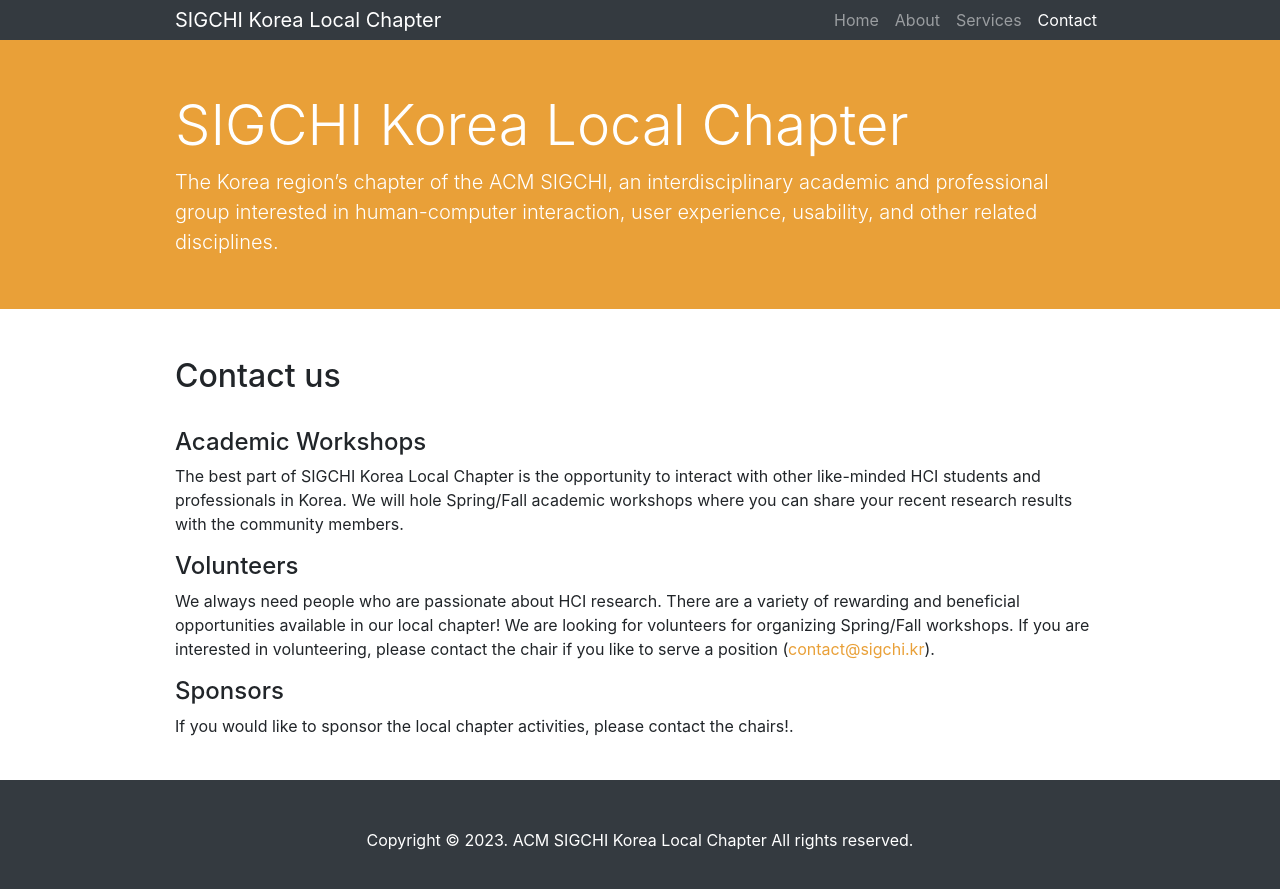
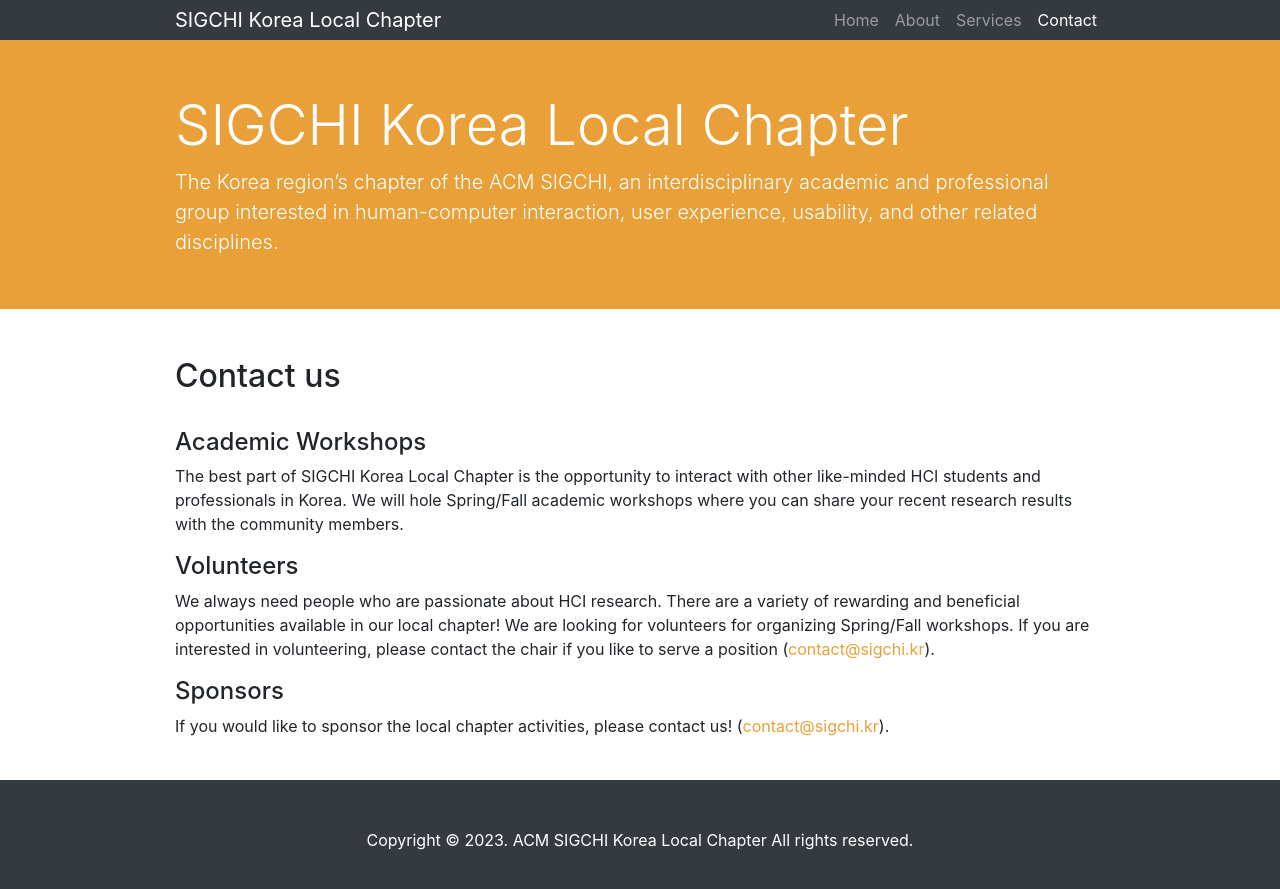
Before and after one commit to sigchikr/sigchikr.github.io, a Jekyll site: the page built from _pages/contact.md, in a window 1280 px wide. Shown: the top 889 px of the page. Built offline with Jekyll 4.4.1, drawn with Linux system fonts in a browser that asks for light colours.

Commit message:
contact updated

```diff
--- a/_pages/contact.md
+++ b/_pages/contact.md
@@ -27,7 +27,7 @@
         <h4>Sponsors</h4>
         <p>
             If you would like to sponsor the local chapter activities, please
-            contact the chairs!.
+            contact us! (<a href="mailto:@sigchi.kr">contact@sigchi.kr</a>).
         </p>
 
     </div>
```
